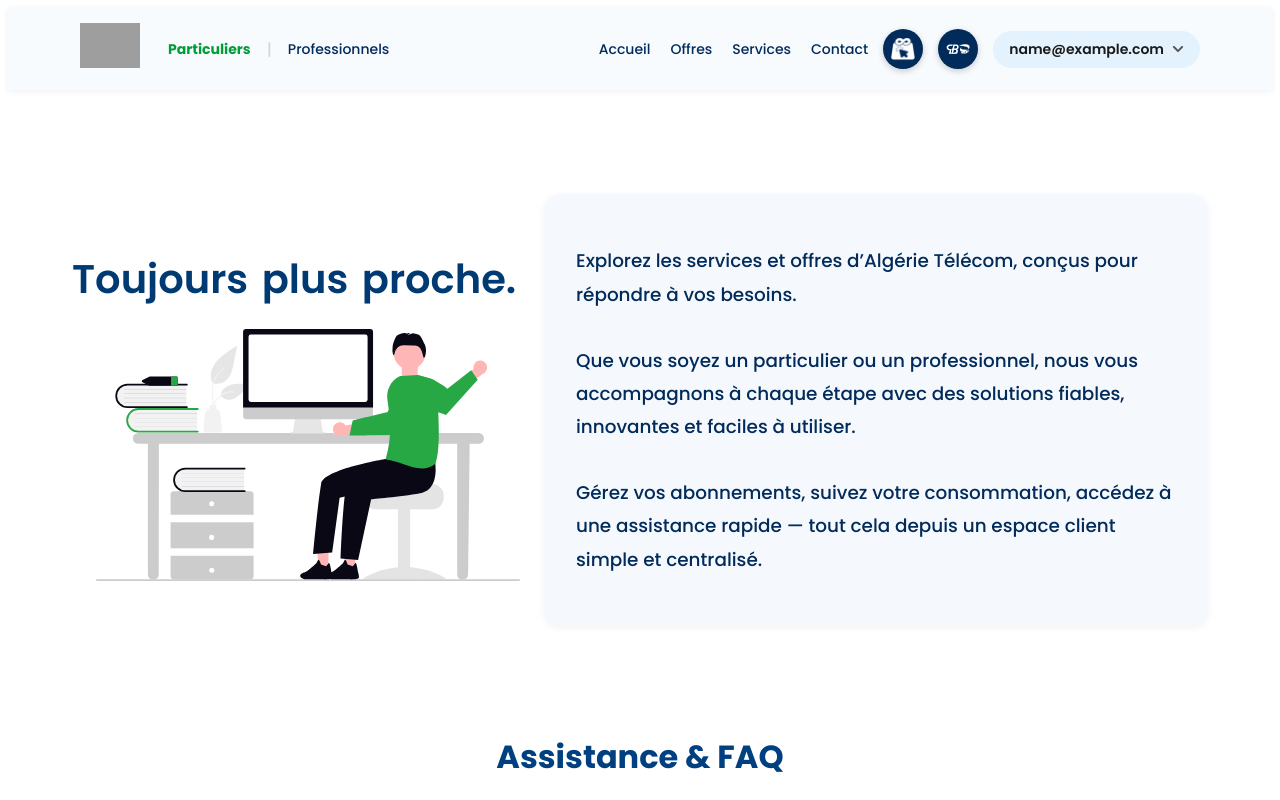
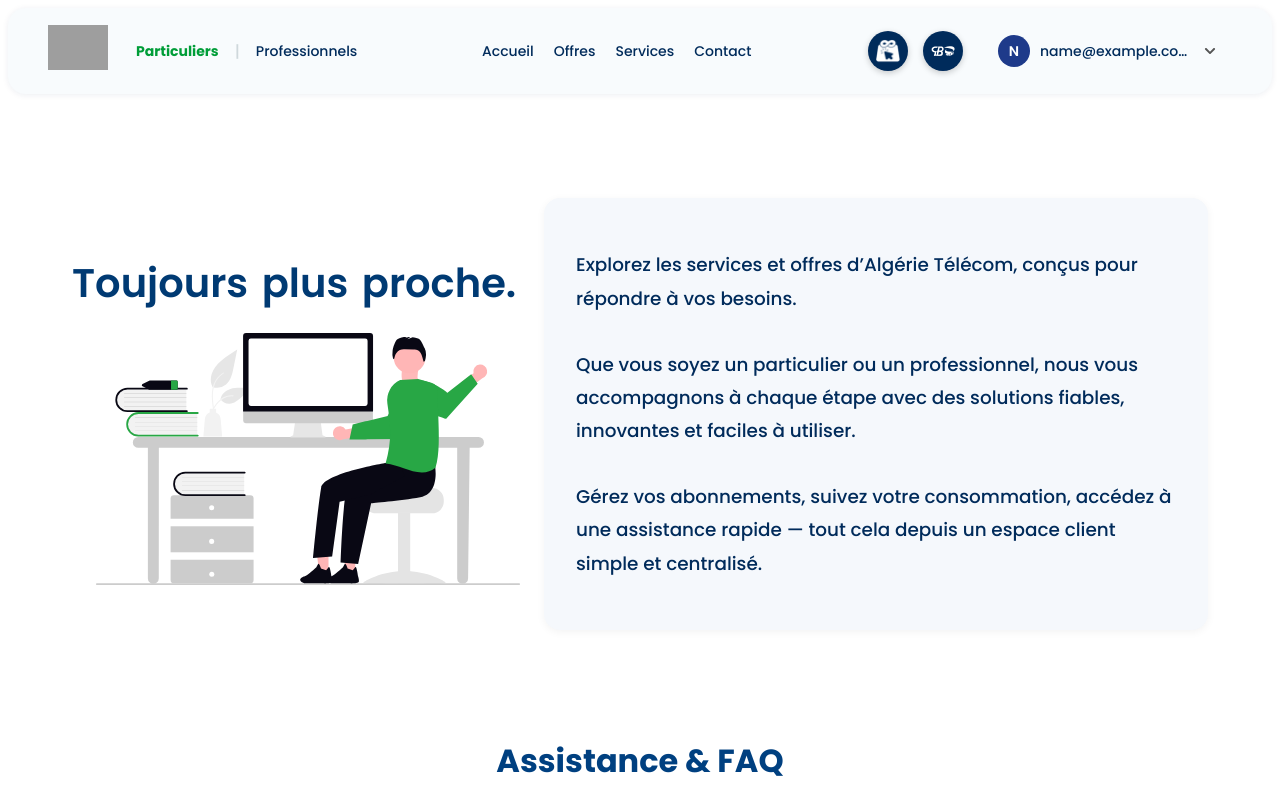
Before and after one commit to TouatiTlibaYasmina/espace-client, a React (Create React App) app: page / in a window 1280 px wide. Shown: the top 800 px of the page. Built offline with nearby package versions, Linux system fonts and the light colour scheme; sample sign-in values are in the browser's storage; grey boxes are pictures that could not be loaded.

Commit message:
header homepage styling 2nd

```diff
--- a/src/components/pages/home/Header.css
+++ b/src/components/pages/home/Header.css
@@ -1,6 +1,7 @@
 /* Base Header Styles */
 .at-header {
   position: sticky;
+  border-radius: 18px;
   top: 0;
   z-index: 1000;
   background-color: #f8fbfd;
@@ -9,7 +10,7 @@
 }
 
 .at-header__container {
-  max-width: 1200px;
+
   margin: 0 auto;
   padding: 15px 40px;
   display: flex;
@@ -45,9 +46,7 @@
   transition: all 0.3s ease;
 }
 
-.at-header__user-link:hover {
-  color: #009d38;
-}
+
 
 .at-header__user-link--active {
   color: #009d38;
@@ -350,3 +349,55 @@
   from { opacity: 0; transform: translateY(-5px); }
   to { opacity: 1; transform: translateY(0); }
 }
+/* User Info Styles */
+.at-header__user-info {
+  display: flex;
+  align-items: center;
+  gap: 10px;
+  padding: 4px 8px 4px 4px;
+}
+
+.at-header__user-avatar {
+  width: 32px;
+  height: 32px;
+  background-color: #1e3a8a; /* Your primary blue */
+  color: white;
+  border-radius: 50%;
+  display: flex;
+  align-items: center;
+  justify-content: center;
+  font-weight: 600;
+  font-size: 14px;
+}
+
+.at-header__user-details {
+  display: flex;
+  flex-direction: column;
+}
+
+.at-header__user-email {
+  font-size: 14px;
+  font-weight: 500;
+  color: #002b5b; /* Your dark blue */
+  white-space: nowrap;
+  max-width: 150px;
+  overflow: hidden;
+  text-overflow: ellipsis;
+}
+
+/* Enhance existing trigger button */
+.at-header__user-trigger {
+  display: flex;
+  align-items: center;
+  gap: 6px;
+  background: none;
+  border: none;
+  border-radius: 20px;
+  transition: all 0.2s ease;
+}
+
+.at-header__user-trigger:hover {
+  background-color: rgba(0, 43, 91, 0.05); /* Subtle hover */
+}
+
+/* Keep all your existing dropdown styles below */
--- a/src/components/pages/home/Header.jsx
+++ b/src/components/pages/home/Header.jsx
@@ -70,8 +70,6 @@ const Header = ({
         >
           {isMobileMenuOpen ? <FaTimes /> : <FaBars />}
         </button>
-
-        <div className={`at-header__right ${isMobileMenuOpen ? 'at-header__right--open' : ''}`}>
 <nav className="at-header__nav">
             <ScrollLink
               to="accueil"
@@ -110,6 +108,8 @@ const Header = ({
               Contact
             </ScrollLink>
           </nav>
+        <div className={`at-header__right ${isMobileMenuOpen ? 'at-header__right--open' : ''}`}>
+
 
           <div className="at-header__actions">
             <div className="at-header__icons">
@@ -140,10 +140,20 @@ const Header = ({
       onClick={() => setShowUserDropdown(!showUserDropdown)}
       aria-expanded={showUserDropdown}
     >
+      {/* NEW USER INFO SECTION - REPLACE JUST THIS PART */}
+      <div className="at-header__user-info">
+        <div className="at-header__user-avatar">
+          {userEmail ? userEmail[0].toUpperCase() : 'U'}
+        </div>
+        <div className="at-header__user-details">
           <span className="at-header__user-email">{userEmail}</span>
+        </div>
+      </div>
+      {/* END OF NEW SECTION */}
       <FaChevronDown className={`at-header__dropdown-arrow ${showUserDropdown ? 'at-header__dropdown-arrow--open' : ''}`} />
     </button>
 
+    {/* KEEP THE EXISTING DROPDOWN MENU BELOW EXACTLY AS IS */}
     {showUserDropdown && (
       <div className="at-header__dropdown">
         <Link
@@ -165,17 +175,12 @@ const Header = ({
     )}
   </div>
 ) : (
+  /* KEEP EXISTING AUTH BUTTONS */
   <div className="at-header__auth">
-                <button
-                  onClick={openConnexionModal}
-                  className="at-header__btn at-header__btn--login"
-                >
+    <button onClick={openConnexionModal} className="at-header__btn at-header__btn--login">
       Se connecter
     </button>
-                <button
-                  onClick={openInscriptionModal}
-                  className="at-header__btn at-header__btn--signup"
-                >
+    <button onClick={openInscriptionModal} className="at-header__btn at-header__btn--signup">
       Créer Espace client
     </button>
   </div>
```
Lines whose indentation alone changed are shown as unchanged.
